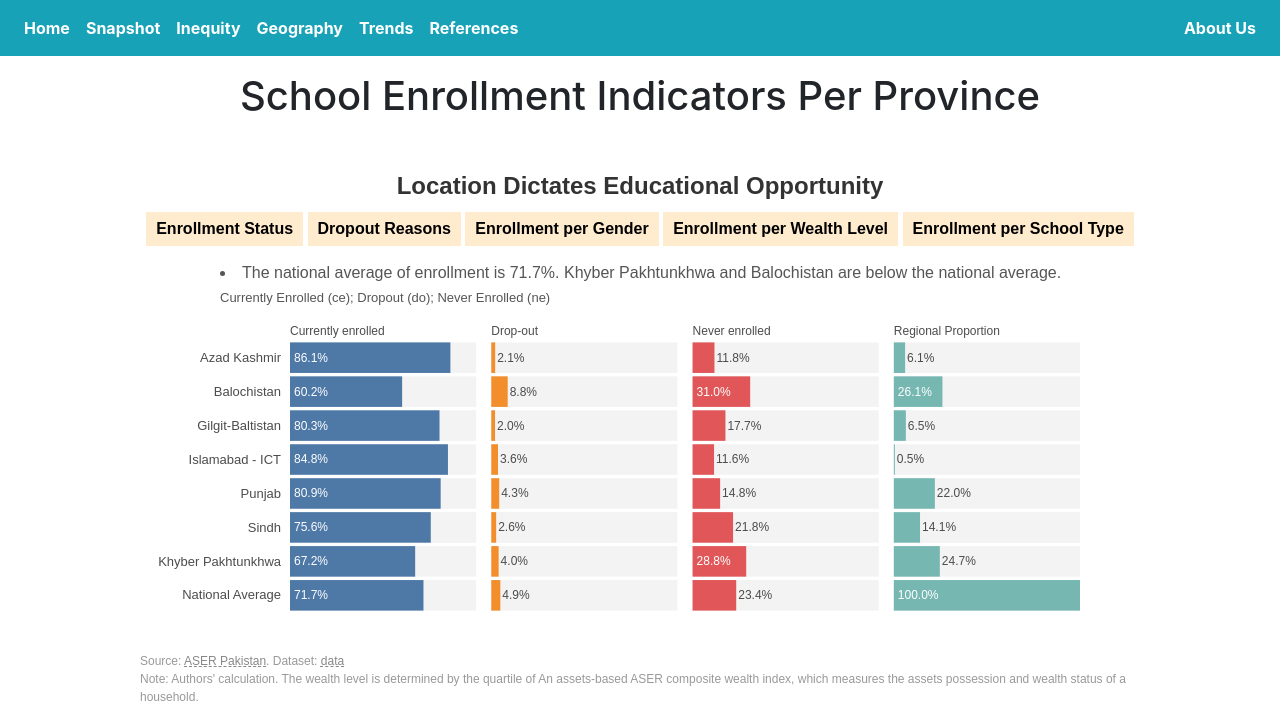
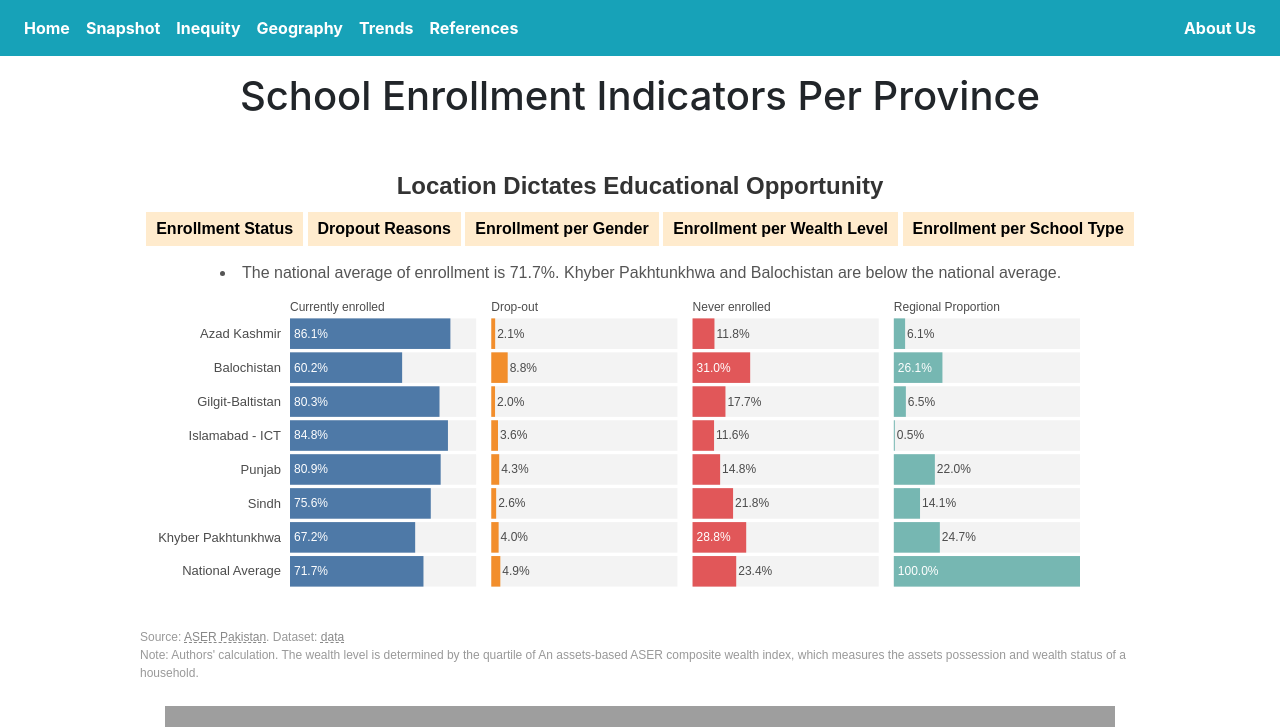
Before and after one commit to rhashimo/a3-education, a plain HTML site: page action.html in a window 1280 px wide. Shown: the top 727 px of the page. Drawn offline with nearby package versions, Linux system fonts and the light colour scheme; grey boxes are pictures that could not be loaded.

Commit message:
add if funciton to show the note about educational status

```diff
--- a/action.html
+++ b/action.html
@@ -96,7 +96,7 @@
           <!-- Single bullet point to take away -->
           <div class="dek">
               <li id="dek-takeaway"></li>
-              <a style="font-size: 13px">Currently Enrolled (ce); Dropout (do); Never Enrolled (ne)</a>
+              <a id="note-about-status" style="font-size: 13px"></a>
           </div>
 
           <!-- Chart -->
--- a/scripts/action-chart.js
+++ b/scripts/action-chart.js
@@ -145,6 +145,11 @@ function update(input_data){
   }
   document.getElementById("dek-takeaway").innerHTML = takeaways;
 
+  //note about educational status
+  if(input_data == 'data/action-enrollment2.csv' || input_data == 'data/action-enrollment3.csv'){
+    note = "Currently Enrolled (ce); Dropout (do); Never Enrolled (ne)"
+  }else{note = ""}
+  document.getElementById("note-about-status").innerHTML = note;
 }
 
 update(enrollment_status)
```
